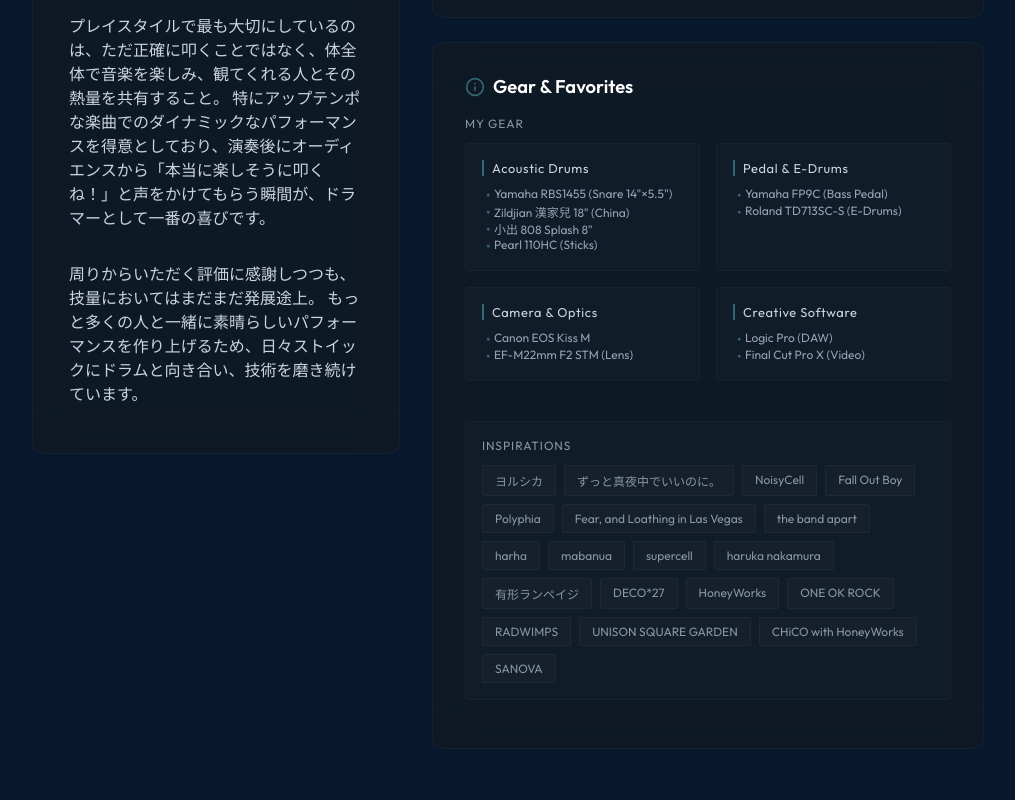
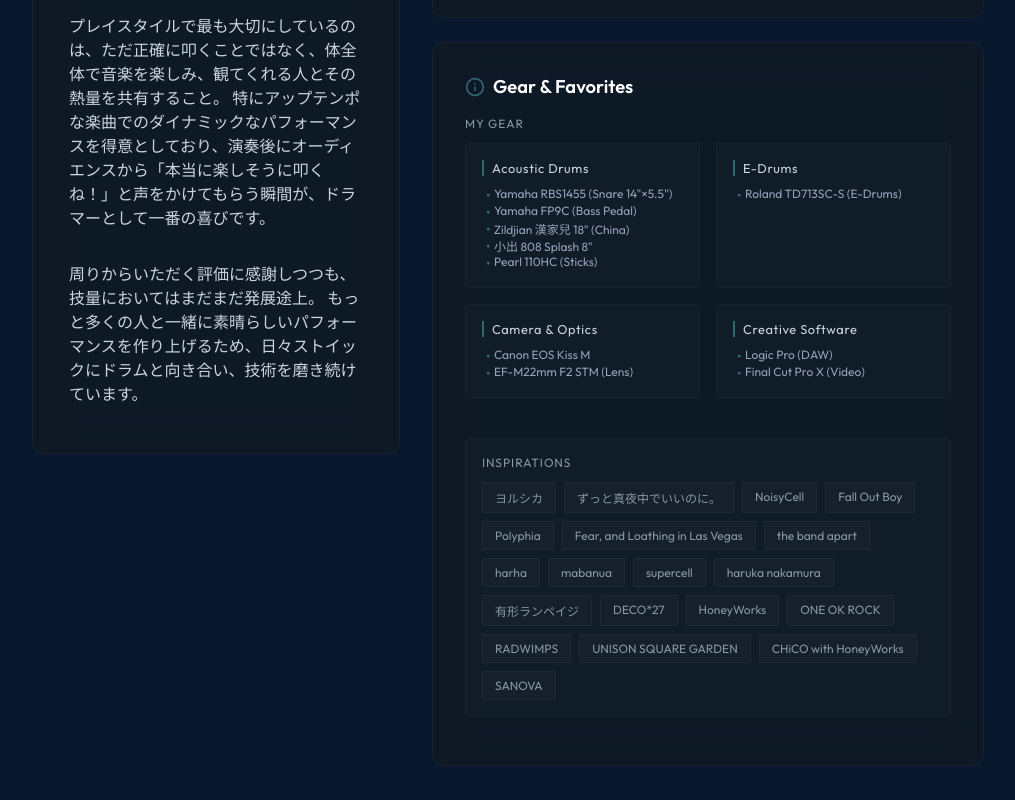
Before and after one commit to Ushi54/drum-portfolio, a React (Vite) app: page / in a window 1280 px wide. Shown: the part 1409-2209 px from the top of the page, without its empty margins (132-1147 px from the left). Built offline with nearby package versions, Linux system fonts and the light colour scheme; a web font is replaced by a local one.

Commit message:
Move Yamaha FP9C pedal to Acoustic Drums category

```diff
--- a/src/components/About.tsx
+++ b/src/components/About.tsx
@@ -30,15 +30,15 @@
       title: 'Acoustic Drums',
       items: [
         'Yamaha RBS1455 (Snare 14"×5.5")',
+        'Yamaha FP9C (Bass Pedal)',
         'Zildjian 漢家兒 18" (China)',
         '小出 808 Splash 8"',
         'Pearl 110HC (Sticks)'
       ]
     },
     {
-      title: 'Pedal & E-Drums',
+      title: 'E-Drums',
       items: [
-        'Yamaha FP9C (Bass Pedal)',
         'Roland TD713SC-S (E-Drums)'
       ]
     },
```
